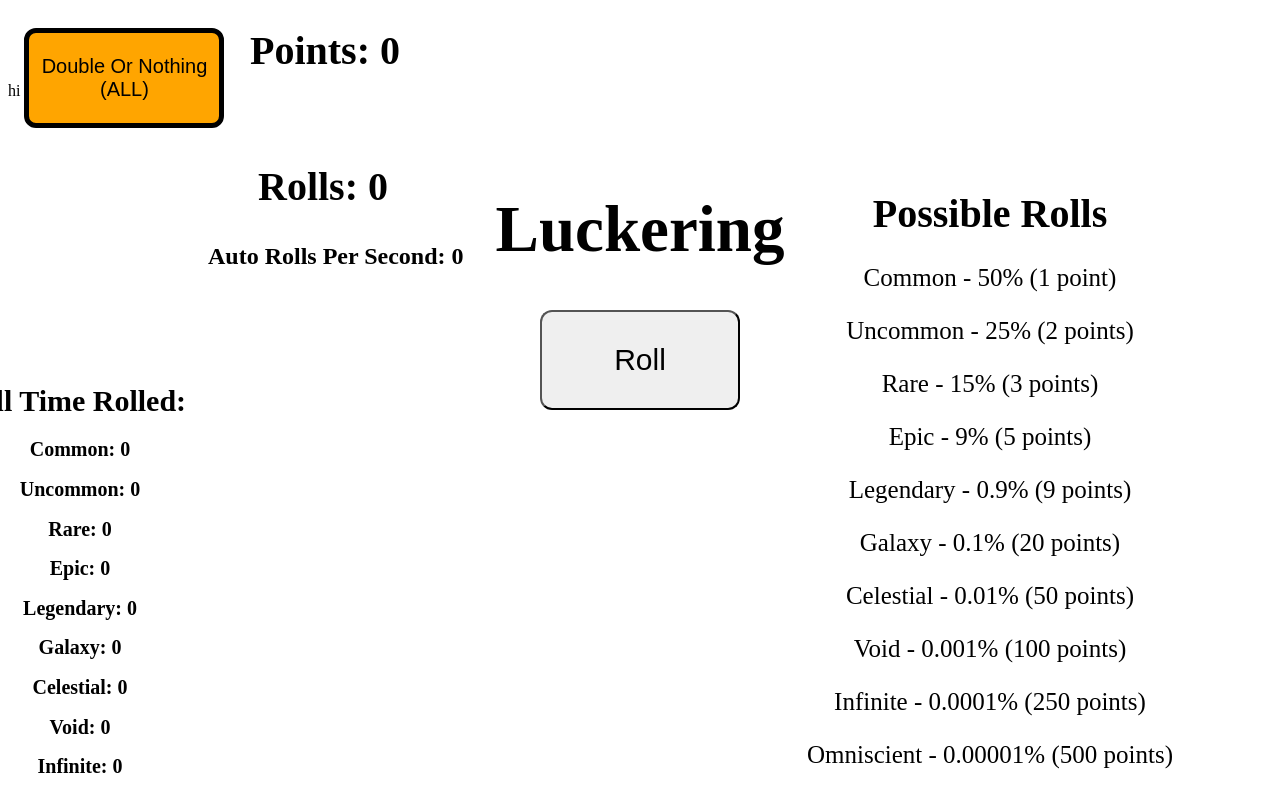
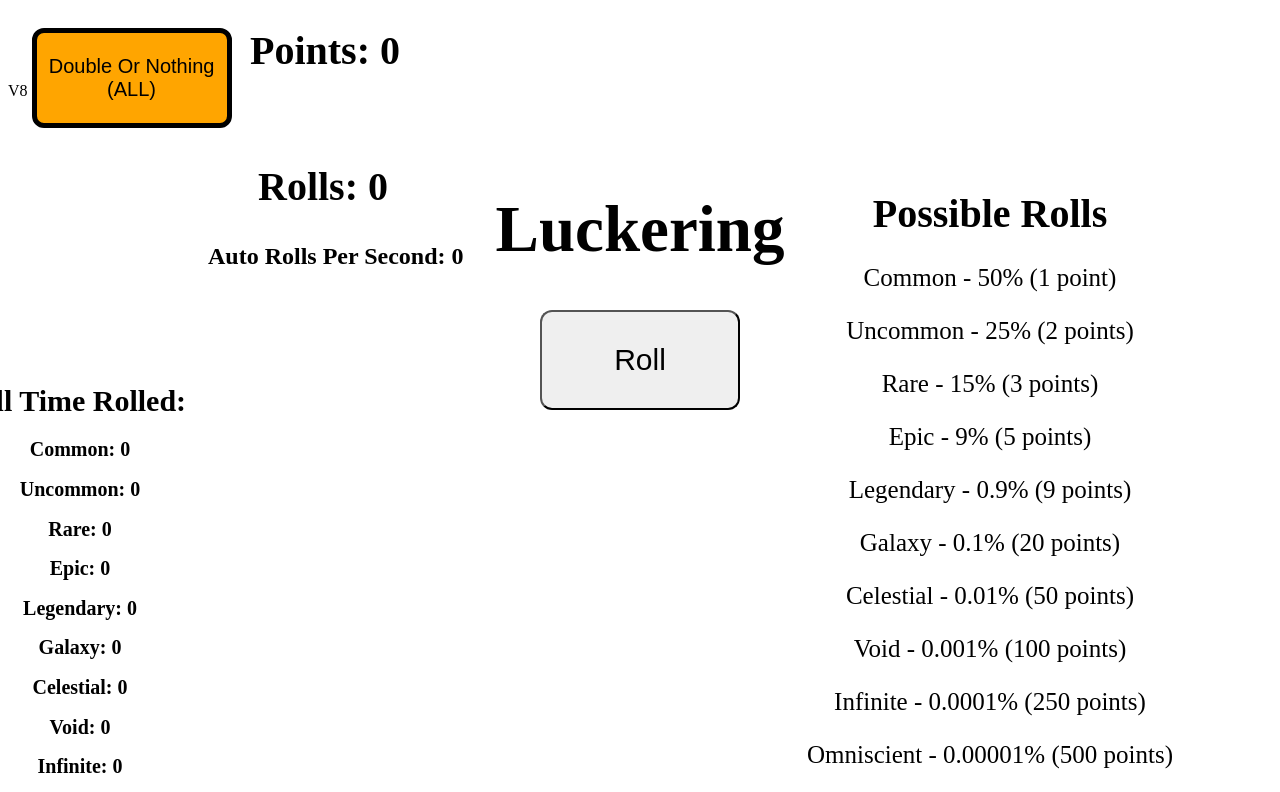
Before and after one commit to buttonclickered/button-clicker, a plain HTML site: page Luckering/index.html in a window 1280 px wide. Shown: the top 792 px of the page. Drawn offline with Linux system fonts and the light colour scheme.

Commit message:
Version Update (8)

```diff
--- a/Luckering/index.html
+++ b/Luckering/index.html
@@ -12,7 +12,7 @@
 
 </head>
 <body>
-hi
+V8
 <button class="upgrade" style="transform: translateX(0);" onclick="don()"> Double Or Nothing (ALL)</button>
 
   <h1 id="title">Luckering</h1>
```
